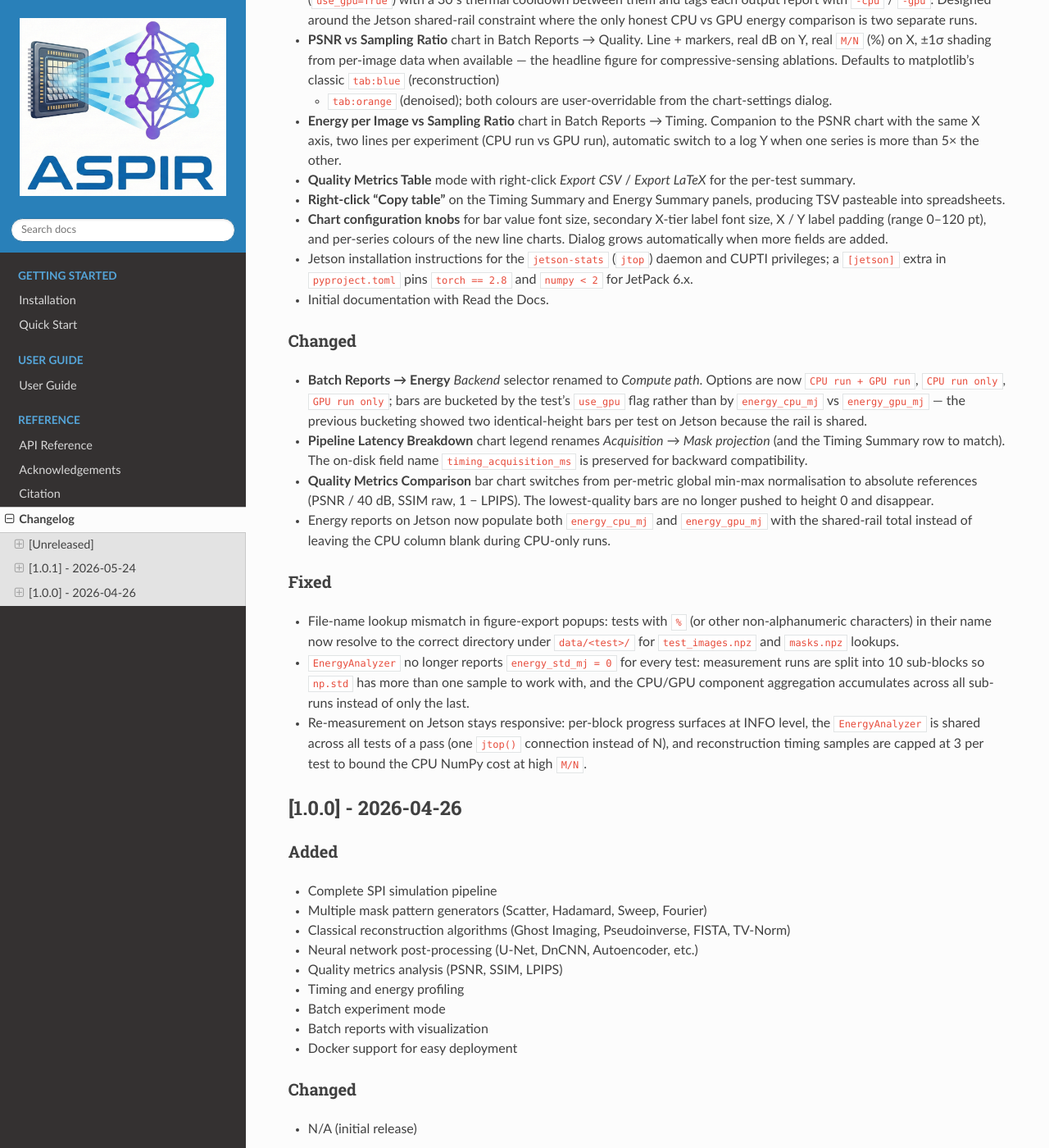
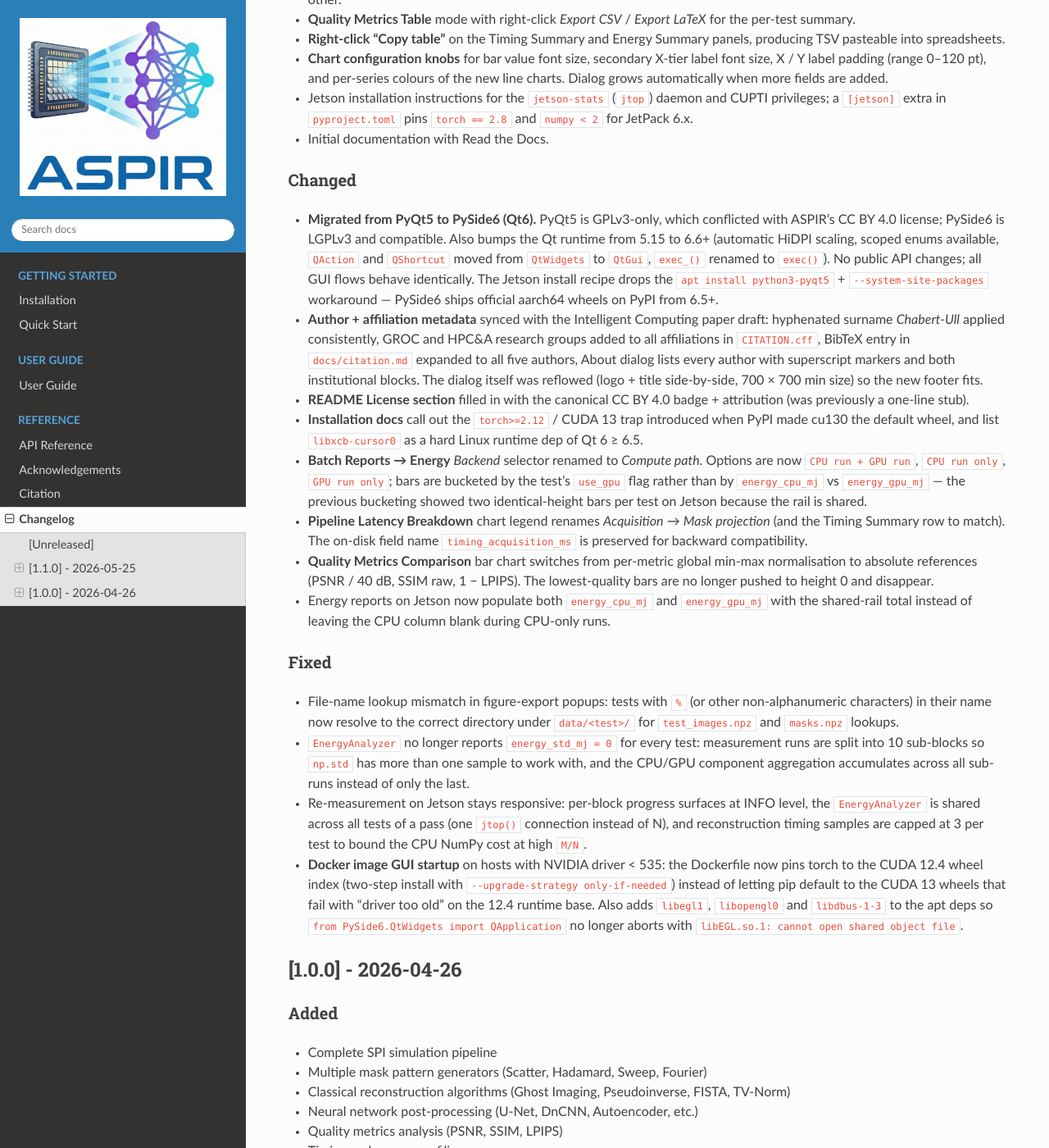
Before and after one commit to Xarlie123/aspir, a Sphinx documentation site: the page built from docs/changelog.md, in a window 1280 px wide and 1400 px high, scrolled down 1161 px. Shown: the whole window at 82% size. Built offline with Sphinx 7.4.7 and the Read the Docs theme 3.1.0, drawn with Linux system fonts in a browser that asks for light colours; some of the changed text lies outside the part shown.

Commit message:
Release v1.1.0
Bump version 1.0.1 -> 1.1.0. Semver-minor jump because the
PySide6 / Qt6 migration is a runtime swap users notice (different
binding name, new Qt6 plugin requirements like libxcb-cursor0 on
Linux), even though the public API doesn't change.

Files touched: pyproject.toml, docs/conf.py, CITATION.cff,
docs/citation.md and the About dialog title block.

Changelog reshuffle:
  * The local-only [1.0.1] - 2026-05-24 entry never reached PyPI or
    a GitHub release, so its contents are merged into the new
    [1.1.0] - 2026-05-25 alongside the post-1.0.1 work (PySide6
    migration, paper-metadata sync, README License section,
    install-doc cu13 / libxcb-cursor0 callouts, About dialog
    layout, Docker libegl1 + cu124 pin). One single shipped jump
    1.0.0 -> 1.1.0 is cleaner than two for downstream consumers.

The legacy v1.0.1 tag will be deleted locally in a separate command
(it was never pushed so it does not exist on the remote).

```diff
--- a/docs/changelog.md
+++ b/docs/changelog.md
@@ -7,18 +7,7 @@ and this project adheres to [Semantic Versioning](https://semver.org/spec/v2.0.0
 
 ## [Unreleased]
 
-### Changed
-- **Migrated from PyQt5 to PySide6 (Qt6).** PyQt5 is GPLv3-only, which
-  conflicted with ASPIR's CC BY 4.0 license; PySide6 is LGPLv3 and
-  compatible. Also bumps the Qt runtime from 5.15 to 6.6+ (automatic
-  HiDPI scaling, scoped enums available, `QAction` moved from
-  `QtWidgets` to `QtGui`, `exec_()` renamed to `exec()`). No public
-  API changes; all GUI flows behave identically. The Jetson install
-  recipe drops the `apt install python3-pyqt5` +
-  `--system-site-packages` workaround — PySide6 ships official
-  aarch64 wheels on PyPI from 6.5+.
-
-## [1.0.1] - 2026-05-24
+## [1.1.0] - 2026-05-25
 
 ### Added
 - **U-Net-Residual (ResUNet) post-processing model.** New `UNetRes` architecture
@@ -85,6 +74,28 @@ and this project adheres to [Semantic Versioning](https://semver.org/spec/v2.0.0
 - Initial documentation with Read the Docs.
 
 ### Changed
+- **Migrated from PyQt5 to PySide6 (Qt6).** PyQt5 is GPLv3-only, which
+  conflicted with ASPIR's CC BY 4.0 license; PySide6 is LGPLv3 and
+  compatible. Also bumps the Qt runtime from 5.15 to 6.6+ (automatic
+  HiDPI scaling, scoped enums available, `QAction` and `QShortcut`
+  moved from `QtWidgets` to `QtGui`, `exec_()` renamed to `exec()`).
+  No public API changes; all GUI flows behave identically. The Jetson
+  install recipe drops the `apt install python3-pyqt5` +
+  `--system-site-packages` workaround — PySide6 ships official
+  aarch64 wheels on PyPI from 6.5+.
+- **Author + affiliation metadata** synced with the Intelligent
+  Computing paper draft: hyphenated surname *Chabert-Ull* applied
+  consistently, GROC and HPC&A research groups added to all
+  affiliations in `CITATION.cff`, BibTeX entry in `docs/citation.md`
+  expanded to all five authors, About dialog lists every author with
+  superscript markers and both institutional blocks. The dialog
+  itself was reflowed (logo + title side-by-side, 700 × 700 min
+  size) so the new footer fits.
+- **README License section** filled in with the canonical CC BY 4.0
+  badge + attribution (was previously a one-line stub).
+- **Installation docs** call out the `torch>=2.12` / CUDA 13 trap
+  introduced when PyPI made cu130 the default wheel, and list
+  `libxcb-cursor0` as a hard Linux runtime dep of Qt 6 ≥ 6.5.
 - **Batch Reports → Energy** *Backend* selector renamed to *Compute path*.
   Options are now `CPU run + GPU run`, `CPU run only`, `GPU run only`;
   bars are bucketed by the test's `use_gpu` flag rather than by
@@ -116,6 +127,14 @@ and this project adheres to [Semantic Versioning](https://semver.org/spec/v2.0.0
   tests of a pass (one `jtop()` connection instead of N), and
   reconstruction timing samples are capped at 3 per test to bound the
   CPU NumPy cost at high `M/N`.
+- **Docker image GUI startup** on hosts with NVIDIA driver < 535: the
+  Dockerfile now pins torch to the CUDA 12.4 wheel index (two-step
+  install with `--upgrade-strategy only-if-needed`) instead of letting
+  pip default to the CUDA 13 wheels that fail with "driver too old"
+  on the 12.4 runtime base. Also adds `libegl1`, `libopengl0` and
+  `libdbus-1-3` to the apt deps so `from PySide6.QtWidgets import
+  QApplication` no longer aborts with `libEGL.so.1: cannot open
+  shared object file`.
 
 ## [1.0.0] - 2026-04-26
 
--- a/docs/conf.py
+++ b/docs/conf.py
@@ -5,7 +5,7 @@
 project = 'ASPIR'
 copyright = '2026, Universitat Jaume I, Carlos Chabert-Ull'
 author = 'Carlos Chabert-Ull'
-release = '1.0.1'
+release = '1.1.0'
 
 # -- General configuration ---------------------------------------------------
 extensions = [
--- a/pyproject.toml
+++ b/pyproject.toml
@@ -8,7 +8,7 @@ build-backend = "setuptools.build_meta"
 # =============================================================================
 [project]
 name = "aspir"
-version = "1.0.1"
+version = "1.1.0"
 description = "A Single-Pixel Imaging Research Platform — end-to-end pipeline for SPI with classical reconstruction and deep-learning post-processing."
 readme = "README.md"
 requires-python = ">=3.10"
```
Also changed, not shown: docs/citation.md (+1 -1 lines), 2 other files.
